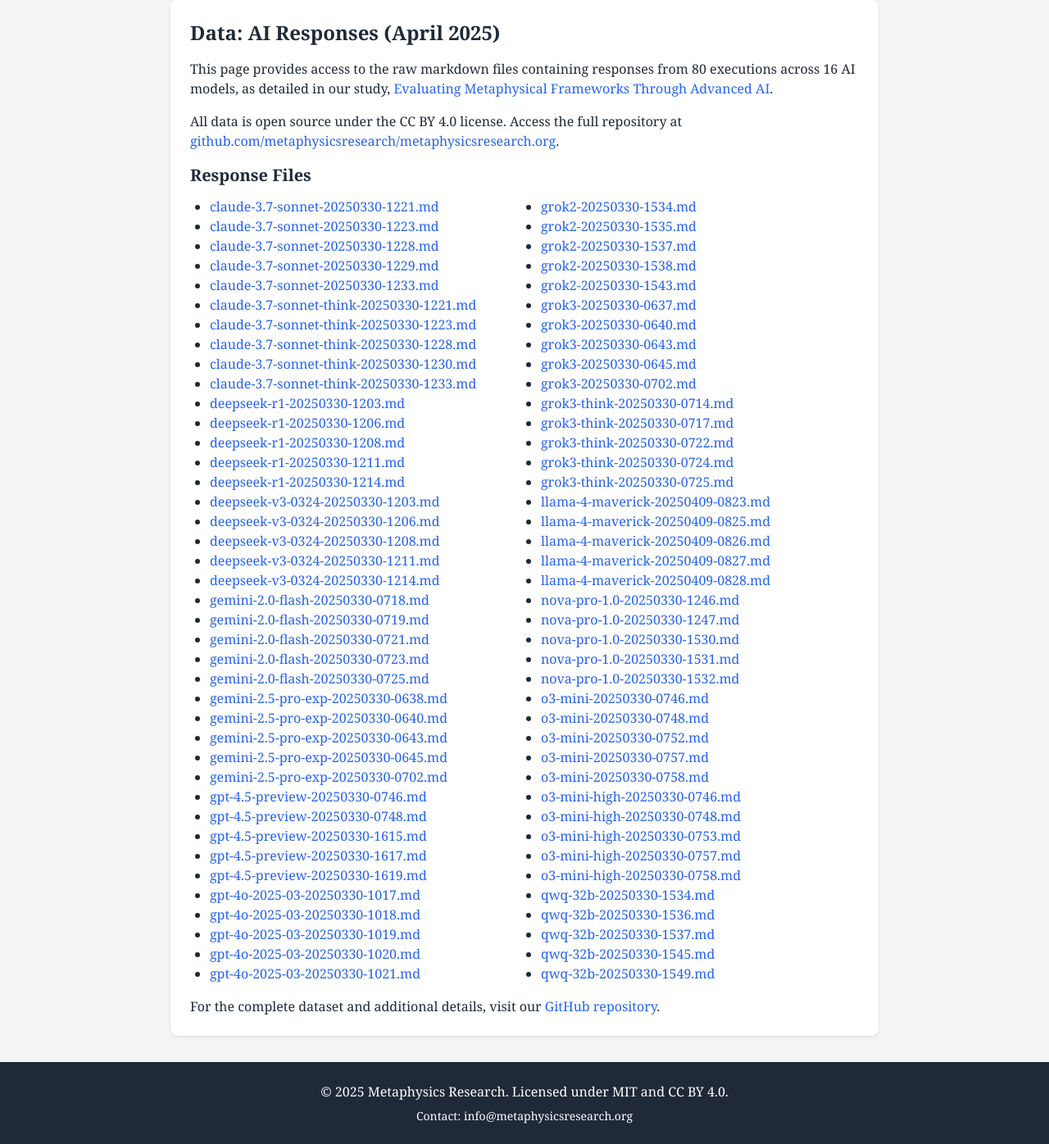
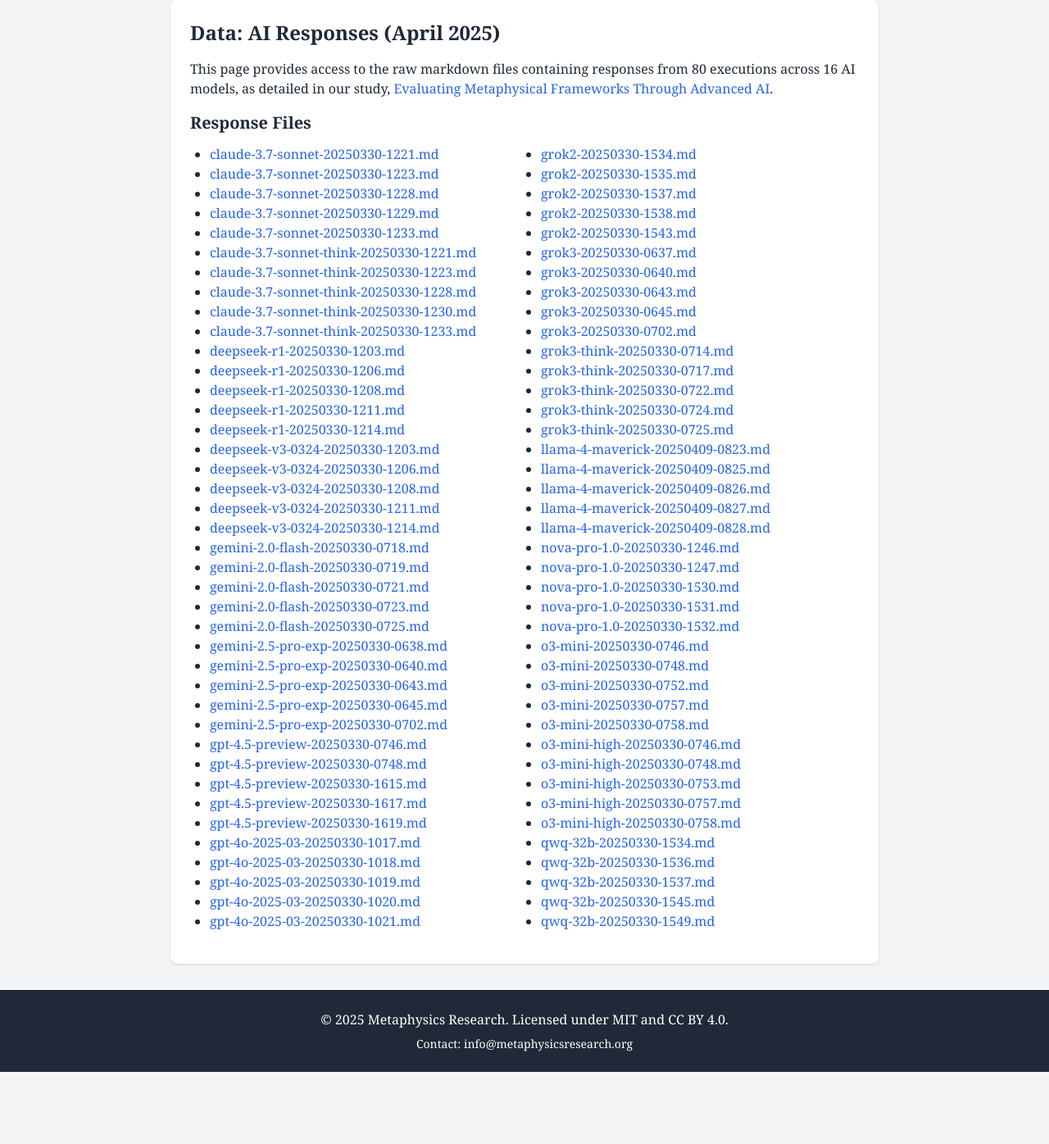
Before and after one commit to MetaphysicsResearch/metaphysicsresearch, a plain HTML site: page data202504/list.html in a window 1280 px wide. Shown: the part 200-1596 px from the top of the page at 82% size. After the commit the page ends 1508 px from the top, so only its background shows below. Drawn offline with nearby package versions, Linux system fonts and the light colour scheme.

Commit message:
Minor HTML fix

```diff
--- a/data202504/list.html
+++ b/data202504/list.html
@@ -31,9 +31,6 @@
             <h2 class="text-2xl font-semibold mb-4">Data: AI Responses (April 2025)</h2>
             <p class="mb-4">
                 This page provides access to the raw markdown files containing responses from 80 executions across 16 AI models, as detailed in our study, <a href="/paper/metaphysics_ai_202504.pdf" class="text-blue-600 hover:underline">Evaluating Metaphysical Frameworks Through Advanced AI</a>.
-            </p>
-            <p class="mb-4">
-                All data is open source under the CC BY 4.0 license. Access the full repository at <a href="https://github.com/metaphysicsresearch/metaphysicsresearch.org" class="text-blue-600 hover:underline">github.com/metaphysicsresearch/metaphysicsresearch.org</a>.
             </p>
             <h3 class="text-xl font-semibold mb-3">Response Files</h3>
             <ul class="list-disc pl-6 mb-4 columns-2">
@@ -118,9 +115,6 @@
                 <li><a href="/data202504/qwq-32b-20250330-1545.md" class="text-blue-600 hover:underline">qwq-32b-20250330-1545.md</a></li>
                 <li><a href="/data202504/qwq-32b-20250330-1549.md" class="text-blue-600 hover:underline">qwq-32b-20250330-1549.md</a></li>
             </ul>
-            <p>
-                For the complete dataset and additional details, visit our <a href="https://github.com/metaphysicsresearch/metaphysicsresearch.org/tree/main/data202504" class="text-blue-600 hover:underline">GitHub repository</a>.
-            </p>
         </section>
     </main>
 
```
Also changed, not shown: bio/brunotonetto.html (+0 -3 lines), index.html (+2 -2 lines).
